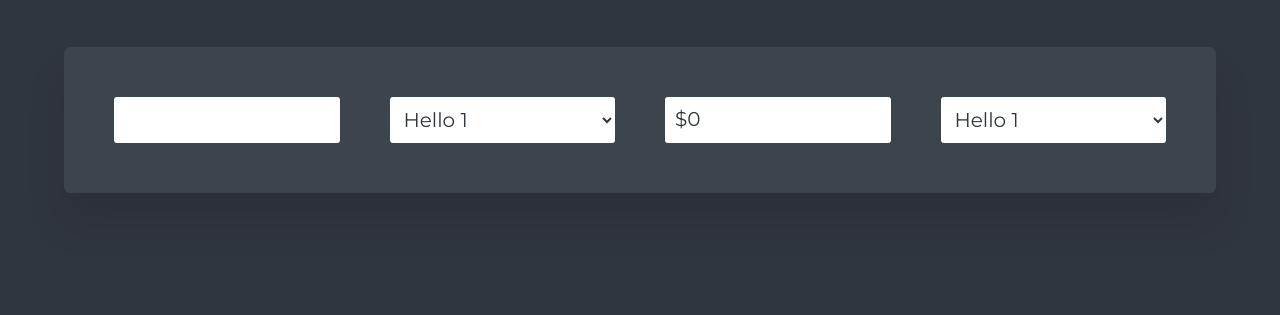
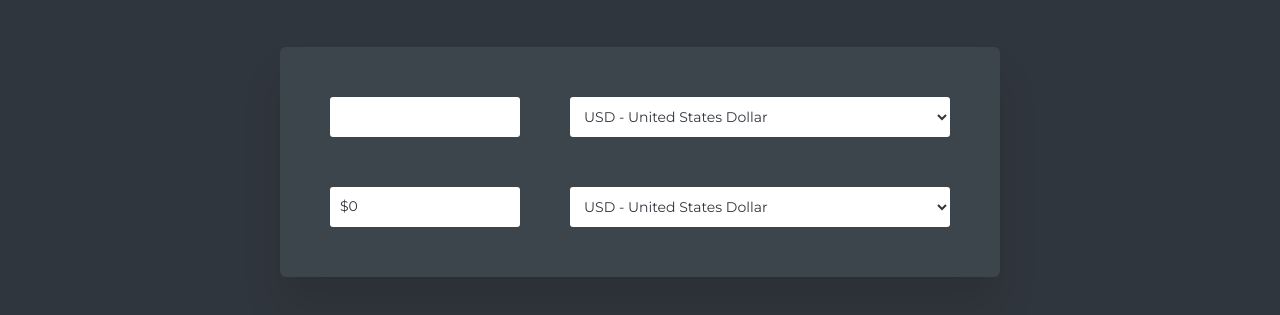
Before and after one commit to jakubfiglak/currency-converter, a website built with Parcel: page index.html in a window 1280 px wide. Shown: the part 77-392 px from the top of the page. Built offline with nearby package versions, Linux system fonts and the light colour scheme; no server answers.

Commit message:
Create options with currencies object

```diff
--- a/index.html
+++ b/index.html
@@ -19,16 +19,10 @@
     <div class="container">
       <form class="converter">
         <input type="number" name="from-amount" />
-        <select name="from-currency">
-          <option>Hello 1</option>
-          <option>Hello 2</option>
-          <option>Hello 3</option>
+        <select name="from-currency" id="from-currency">
         </select>
         <p class="to-amount" />$0</p>
-        <select name="to-currency">
-          <option>Hello 1</option>
-          <option>Hello 2</option>
-          <option>Hello 3</option>
+        <select name="to-currency" id="to-currency">
         </select>
       </form>
     </div>
--- a/js/currencies.js
+++ b/js/currencies.js
@@ -1,4 +1,4 @@
-const currencies = {
+export const currencies = {
   USD: 'United States Dollar',
   AUD: 'Australian Dollar',
   BGN: 'Bulgarian Lev',
@@ -34,4 +34,10 @@ const currencies = {
   EUR: 'Euro',
 };
 
-export default currencies;
+export const generateOptions = () =>
+  Object.entries(currencies)
+    .map(
+      ([currencyCode, currencyName]) =>
+        `<option value="${currencyCode}">${currencyCode} - ${currencyName}</option>`
+    )
+    .join('');
--- a/js/index.js
+++ b/js/index.js
@@ -1,5 +1,11 @@
 import getRates from './api';
-import currencies from './currencies';
+import { generateOptions } from './currencies';
+
+const fromSelect = document.querySelector('#from-currency');
+const toSelect = document.querySelector('#to-currency');
 
 getRates('PLN');
-console.log(Object.keys(currencies).sort());
+const html = generateOptions();
+console.log(html);
+fromSelect.innerHTML = html;
+toSelect.innerHTML = html;
--- a/scss/main.scss
+++ b/scss/main.scss
@@ -10,7 +10,7 @@
 
 .converter {
   display: grid;
-  grid-template-columns: repeat(auto-fit, minmax(200px, 1fr));
+  grid-template-columns: 1fr 2fr;
   background: $dark-gray;
   grid-gap: 5rem;
   padding: 5rem;
@@ -27,8 +27,7 @@
     border: none;
     border-radius: 3px;
     padding: 1rem;
-    font-size: 2rem;
-    max-width: 250px;
+    font-size: 1.4rem;
 
     &:focus {
       outline-color: $primary-color;
```
Also changed, not shown: dist/index.html, 6 other files.
